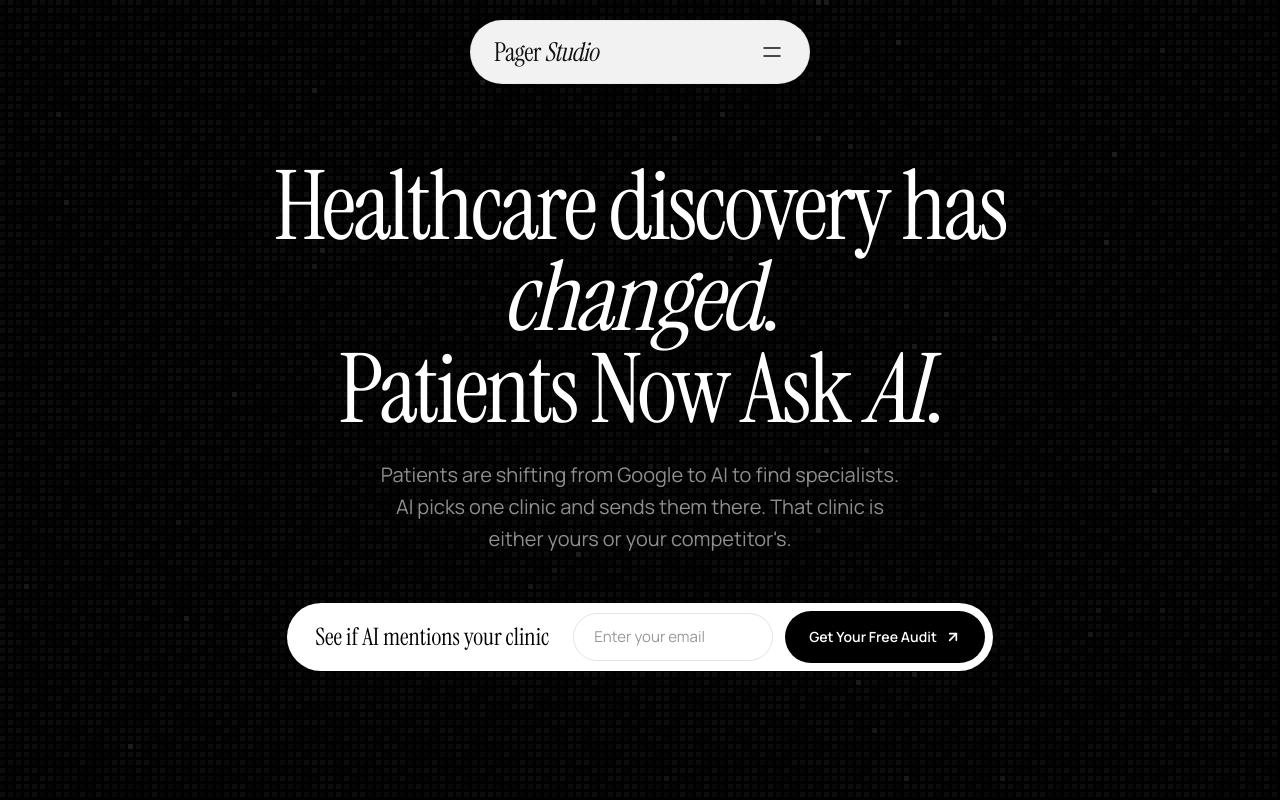
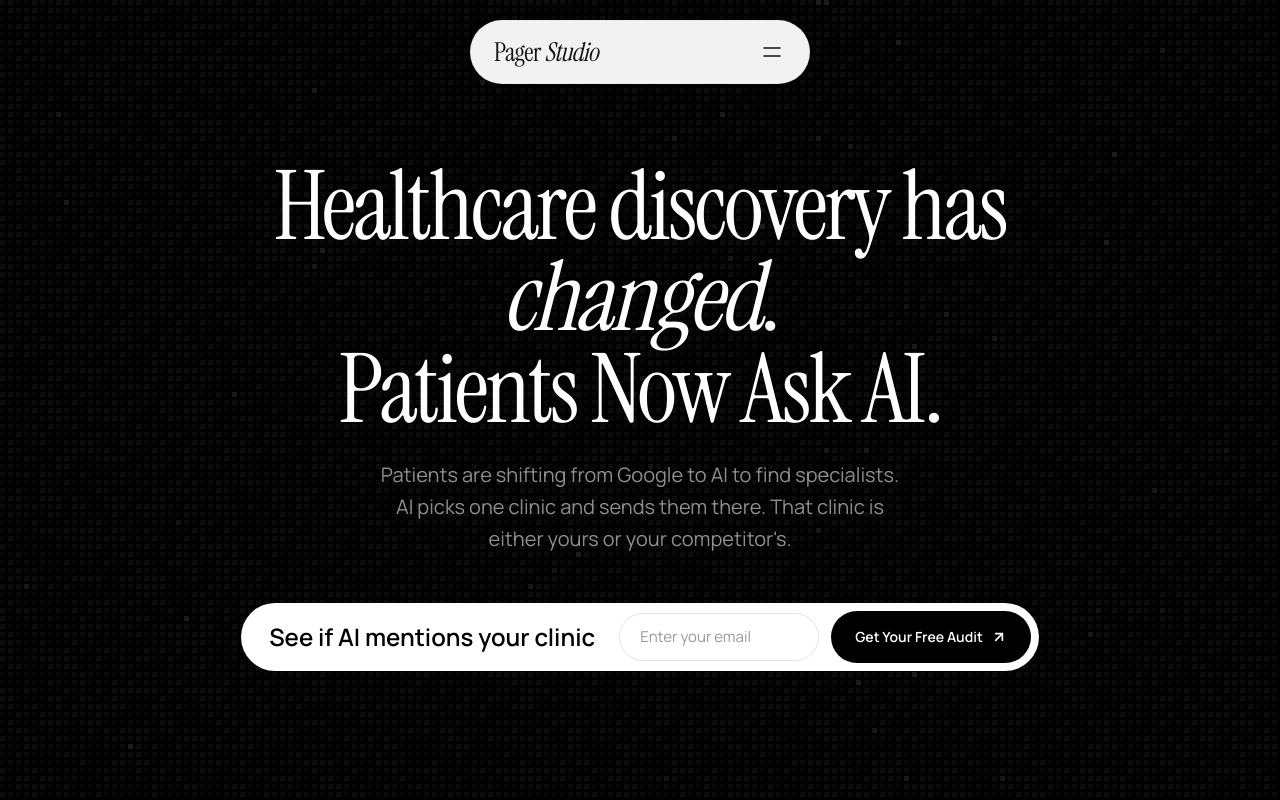
Before and after one commit to pagerstudio/pagerstudio, a Next.js app: page / in a window 1280 px wide. Shown: the top 800 px of the page. Built offline with nearby package versions, Linux system fonts and the light colour scheme.

Commit message:
fix: remove italic from AI, change label to Manrope

```diff
--- a/components/Hero.tsx
+++ b/components/Hero.tsx
@@ -67,7 +67,7 @@ export default function Hero() {
             <div className="w-full max-w-[900px] flex flex-col items-center text-center">
               <h1 className="text-display-xl text-white mb-6">
                 <span className="block">Healthcare discovery has <span className="font-serif italic">changed</span>.</span>
-                <span className="block">Patients Now Ask <span className="font-serif italic">AI</span>.</span>
+                <span className="block">Patients Now Ask AI.</span>
               </h1>
 
               <p className="text-body-lg text-white/55 max-w-[520px]">
@@ -76,7 +76,7 @@ export default function Hero() {
 
               <div className="mt-10 sm:mt-12 flex items-center justify-center relative z-[3]">
                 <form onSubmit={handleSubmit} aria-label="Free audit signup" className="relative flex flex-col sm:flex-row items-center gap-4 sm:gap-3 bg-white rounded-full px-6 sm:px-2 py-5 sm:py-2">
-                  <span className="font-serif text-[24px] text-ps-black text-center sm:text-left whitespace-nowrap sm:pl-5 sm:pr-3">
+                  <span className="font-sans font-semibold text-[24px] text-ps-black text-center sm:text-left whitespace-nowrap sm:pl-5 sm:pr-3">
                     See if AI mentions your clinic
                   </span>
                   <input
@@ -114,7 +114,7 @@ export default function Hero() {
                   Healthcare discovery has <span className="font-serif italic">changed</span>.
                 </motion.span>
                 <motion.span className="block" variants={childVariants}>
-                  Patients Now Ask <span className="font-serif italic">AI</span>.
+                  Patients Now Ask AI.
                 </motion.span>
               </h1>
 
@@ -124,7 +124,7 @@ export default function Hero() {
 
               <motion.div className="mt-10 sm:mt-12 flex items-center justify-center relative z-[3]" variants={formVariant}>
                 <form onSubmit={handleSubmit} aria-label="Free audit signup" className="relative flex flex-col sm:flex-row items-center gap-4 sm:gap-3 bg-white rounded-full px-6 sm:px-2 py-5 sm:py-2">
-                  <span className="font-serif text-[24px] text-ps-black text-center sm:text-left whitespace-nowrap sm:pl-5 sm:pr-3">
+                  <span className="font-sans font-semibold text-[24px] text-ps-black text-center sm:text-left whitespace-nowrap sm:pl-5 sm:pr-3">
                     See if AI mentions your clinic
                   </span>
                   <input
```
